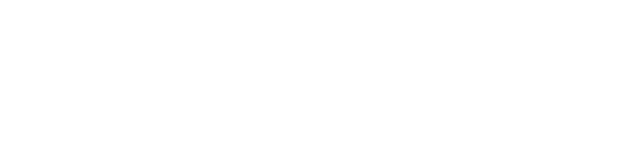
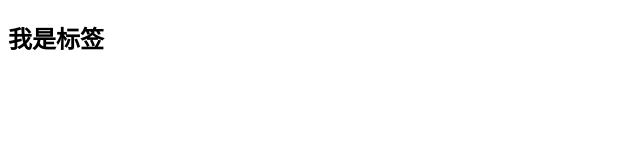
Before and after one commit to blackKirin/xxoo, a plain HTML site: page index.html in a window 1280 px wide. Shown: the whole page, without its empty margins (0-640 px from the left). Drawn offline with Linux system fonts and the light colour scheme.

Commit message:
修改首页

```diff
--- a/index.html
+++ b/index.html
@@ -6,7 +6,7 @@
 </head>
 <body>
 
-
+<h2>我是标签</h2>
 
 </body>
 </html>
```
